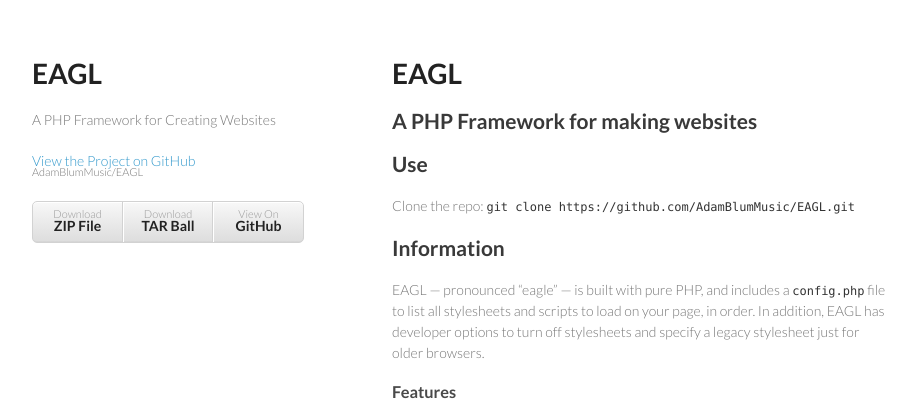
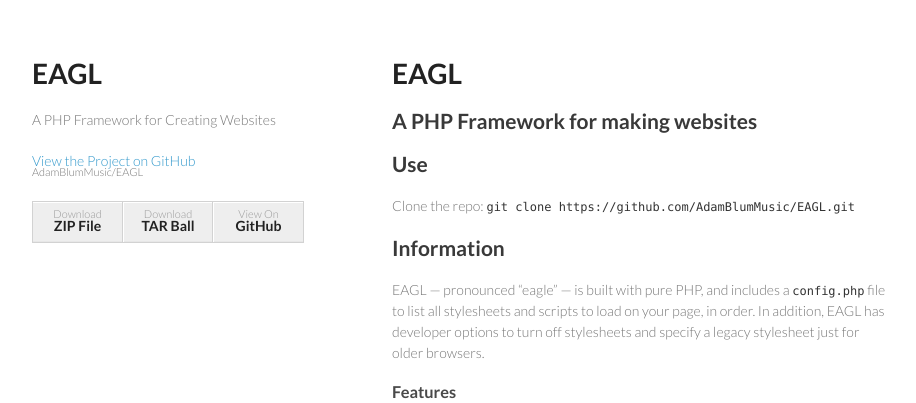
Before and after one commit to AdamBlumMusic/EAGL, a PHP site: page / in a window 1280 px wide. Shown: the top 403 px of the page, without its empty margins (178-1094 px from the left). Run offline with PHP 8.4, Linux system fonts and the light colour scheme.

Commit message:
edit styles.css

```diff
--- a/stylesheets/styles.css
+++ b/stylesheets/styles.css
@@ -108,14 +108,8 @@ header ul {
   padding:0;
 
   background: #eee;
-  background: -moz-linear-gradient(top, #f8f8f8 0%, #dddddd 100%);
-  background: -webkit-gradient(linear, left top, left bottom, color-stop(0%,#f8f8f8), color-stop(100%,#dddddd));
-  background: -webkit-linear-gradient(top, #f8f8f8 0%,#dddddd 100%);
-  background: -o-linear-gradient(top, #f8f8f8 0%,#dddddd 100%);
-  background: -ms-linear-gradient(top, #f8f8f8 0%,#dddddd 100%);
-  background: linear-gradient(top, #f8f8f8 0%,#dddddd 100%);
 
-  border-radius:5px;
+
   border:1px solid #d2d2d2;
   box-shadow:inset #fff 0 1px 0, inset rgba(0,0,0,0.03) 0 -1px 0;
   width:270px;
```
